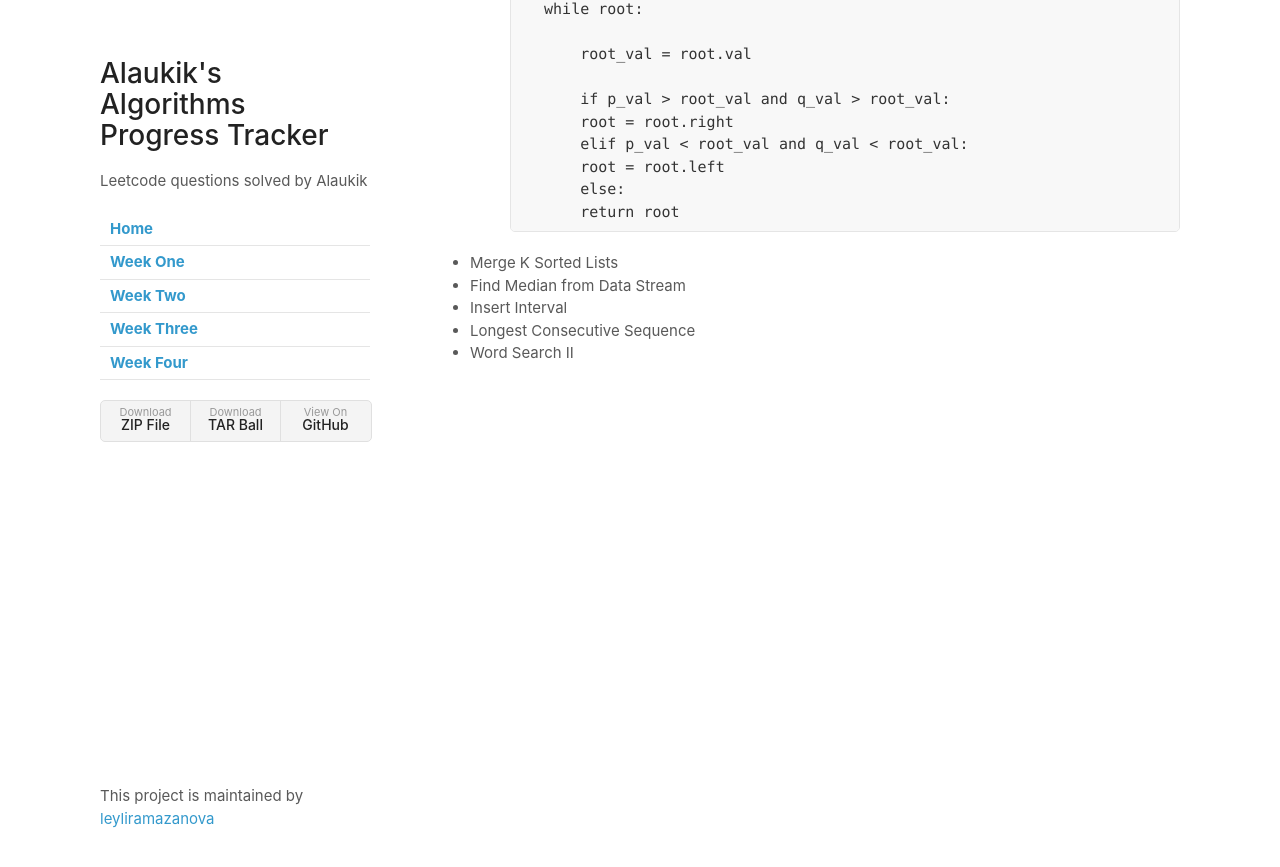
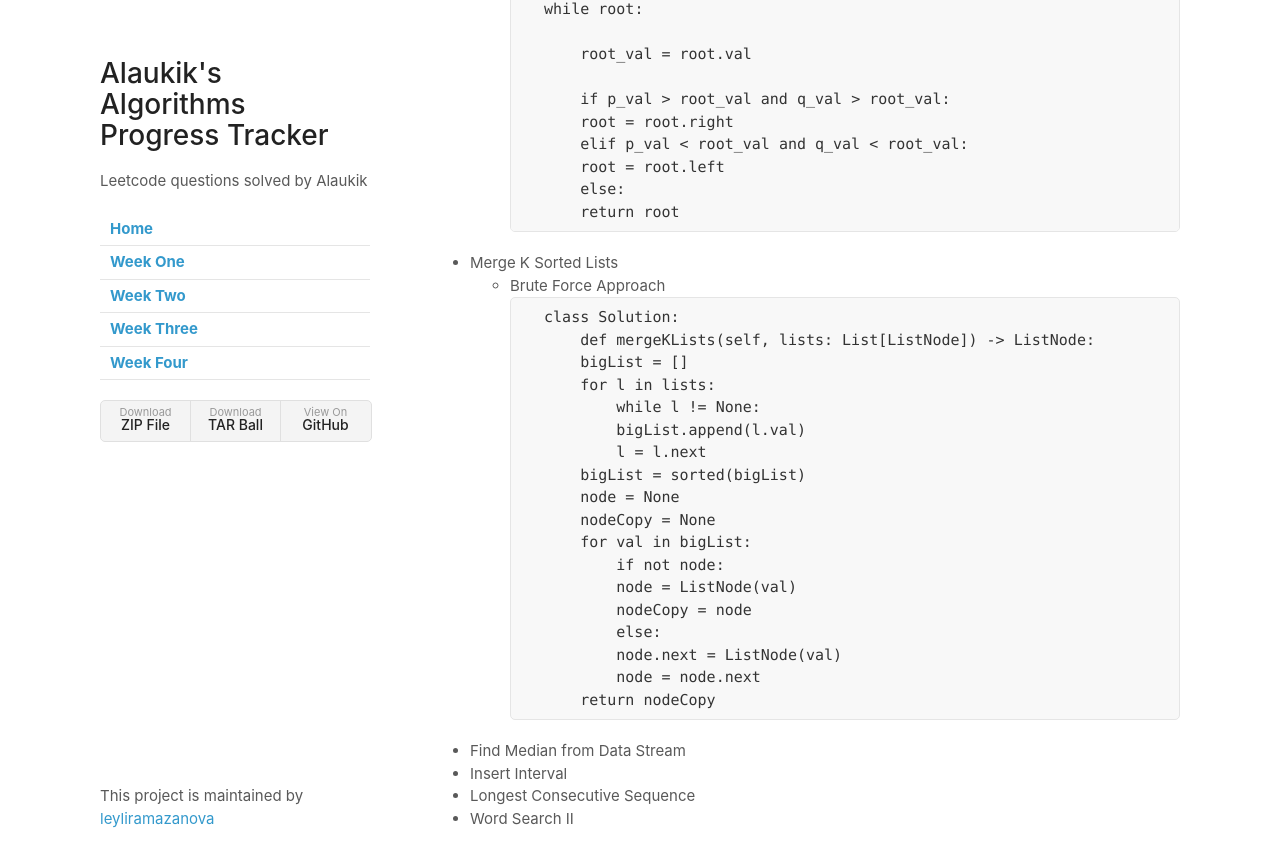
Before and after one commit to leyliramazanova/Five-Weeks-of-Leet-Code, a Jekyll site: the page built from weekFour.md, in a window 1280 px wide and 900 px high, scrolled down 4116 px. Shown: the top 867 px of the window. Built offline with Jekyll 4.4.1, drawn with Linux system fonts in a browser that asks for light colours; our own code applies the rules of GitHub Pages for plain Markdown files.

Commit message:
Update weekFour.md

````diff
--- a/weekFour.md
+++ b/weekFour.md
@@ -194,6 +194,27 @@
 			return root
 	```
 - Merge K Sorted Lists
+	- Brute Force Approach
+	```python
+		class Solution:
+		    def mergeKLists(self, lists: List[ListNode]) -> ListNode:
+			bigList = []
+			for l in lists:
+			    while l != None:
+				bigList.append(l.val)
+				l = l.next
+			bigList = sorted(bigList)
+			node = None
+			nodeCopy = None
+			for val in bigList:
+			    if not node:
+				node = ListNode(val)
+				nodeCopy = node
+			    else:
+				node.next = ListNode(val)
+				node = node.next
+			return nodeCopy
+	```
 - Find Median from Data Stream
 - Insert Interval
 - Longest Consecutive Sequence
````
